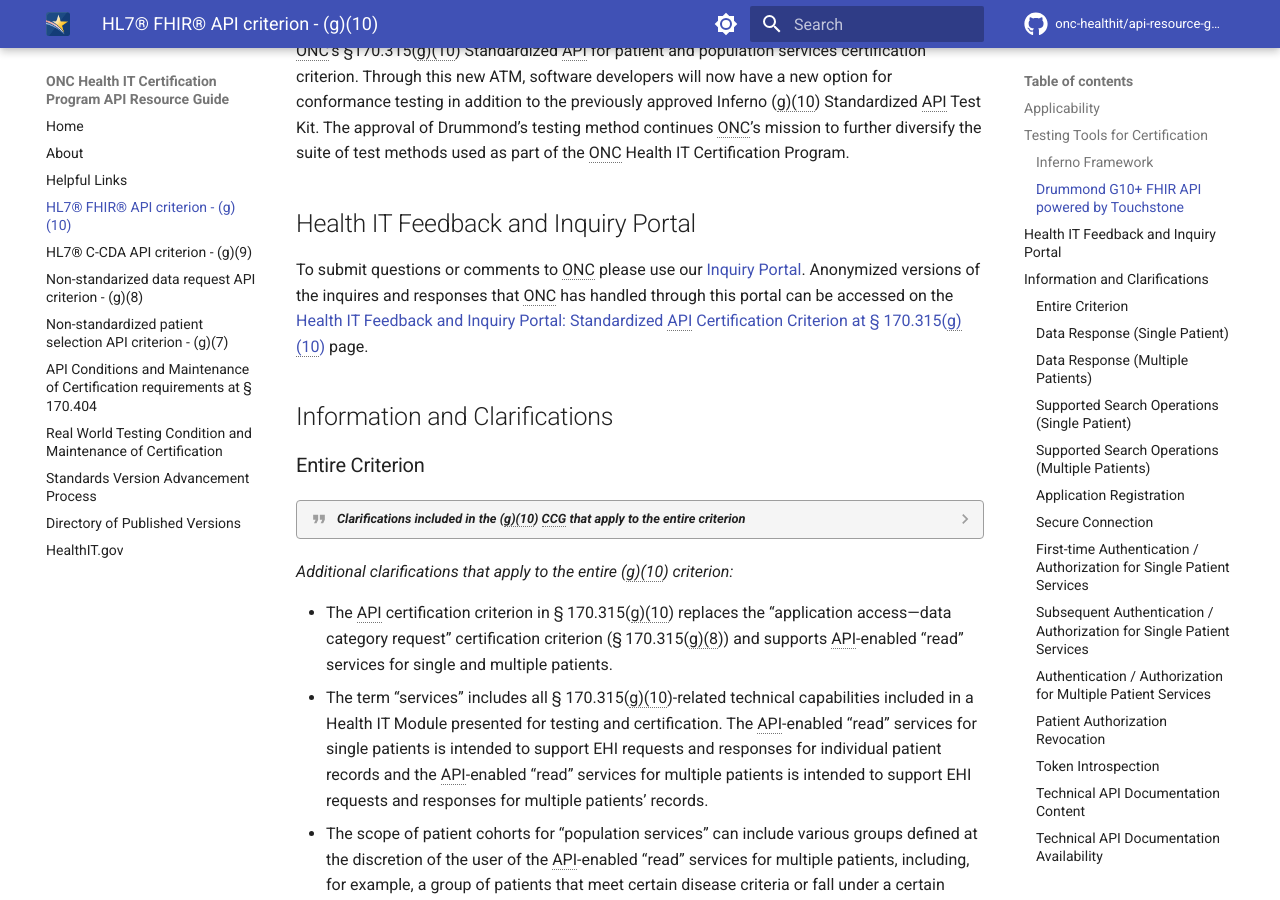
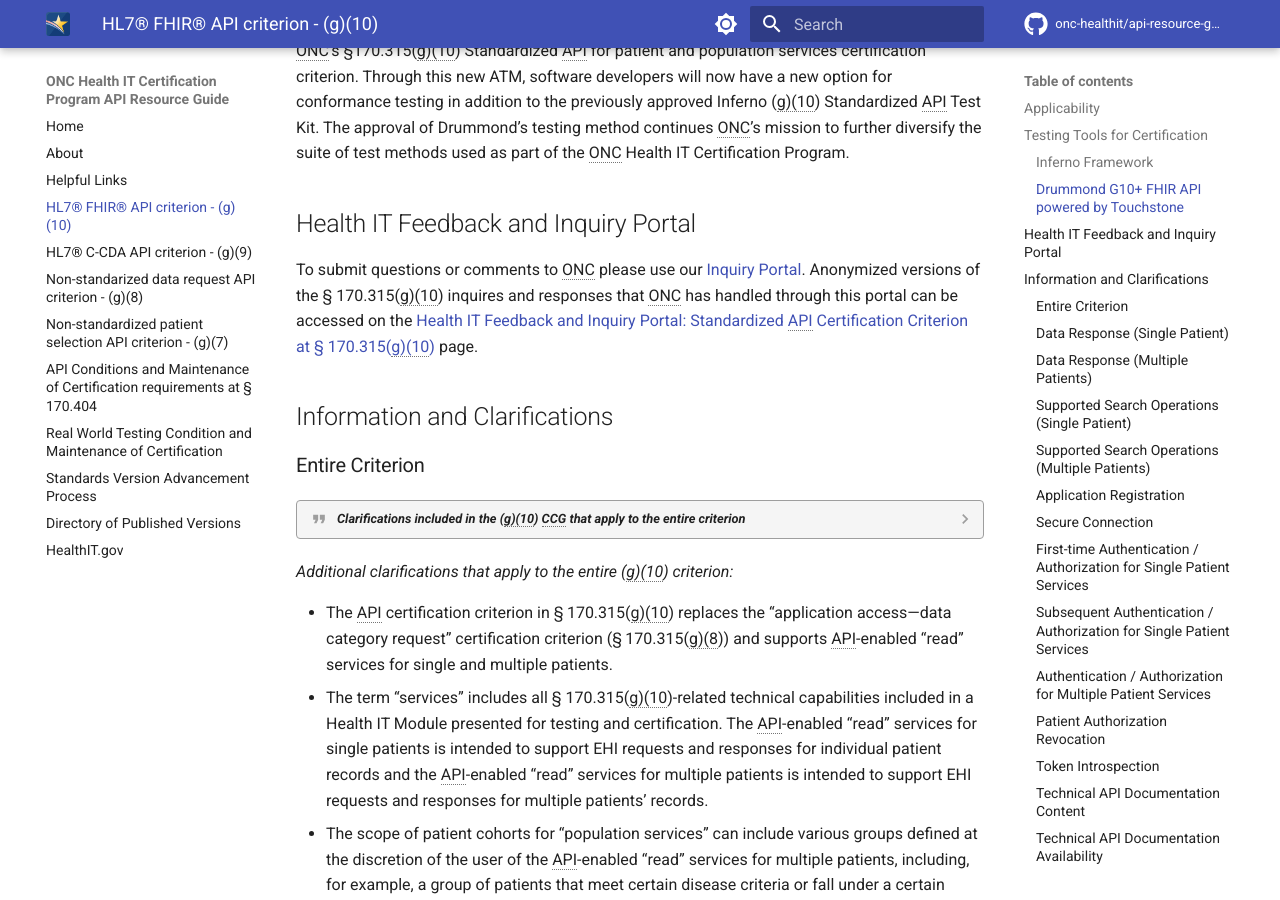
Before and after one commit to onc-healthit/api-resource-guide, an MkDocs documentation site: the page built from docs/g10-criterion.md, in a window 1280 px wide and 900 px high, scrolled down 1267 px. Built offline with MkDocs 1.6.1 and Material for MkDocs 9.7.7, drawn with Linux system fonts in a browser that asks for light colours; comment, search, counter and statistics services are not loaded; the version menu is left out.

Commit message:
update to call out g10 specific inquiries

```diff
--- a/docs/g10-criterion.md
+++ b/docs/g10-criterion.md
@@ -51,7 +51,7 @@
 
 ## Health IT Feedback and Inquiry Portal
 
-To submit questions or comments to ONC please use our <a target = "_blank" href = "https://www.healthit.gov/feedback">Inquiry Portal</a>. Anonymized versions of the inquires and responses that ONC has handled through this portal can be accessed on the [Health IT Feedback and Inquiry Portal: Standardized API Certification Criterion at § 170.315(g)(10)](inquiry-portal/g10-inquiries.md) page.
+To submit questions or comments to ONC please use our <a target = "_blank" href = "https://www.healthit.gov/feedback">Inquiry Portal</a>. Anonymized versions of the § 170.315(g)(10) inquires and responses that ONC has handled through this portal can be accessed on the [Health IT Feedback and Inquiry Portal: Standardized API Certification Criterion at § 170.315(g)(10)](inquiry-portal/g10-inquiries.md) page.
 
 ## Information and Clarifications
 
```
